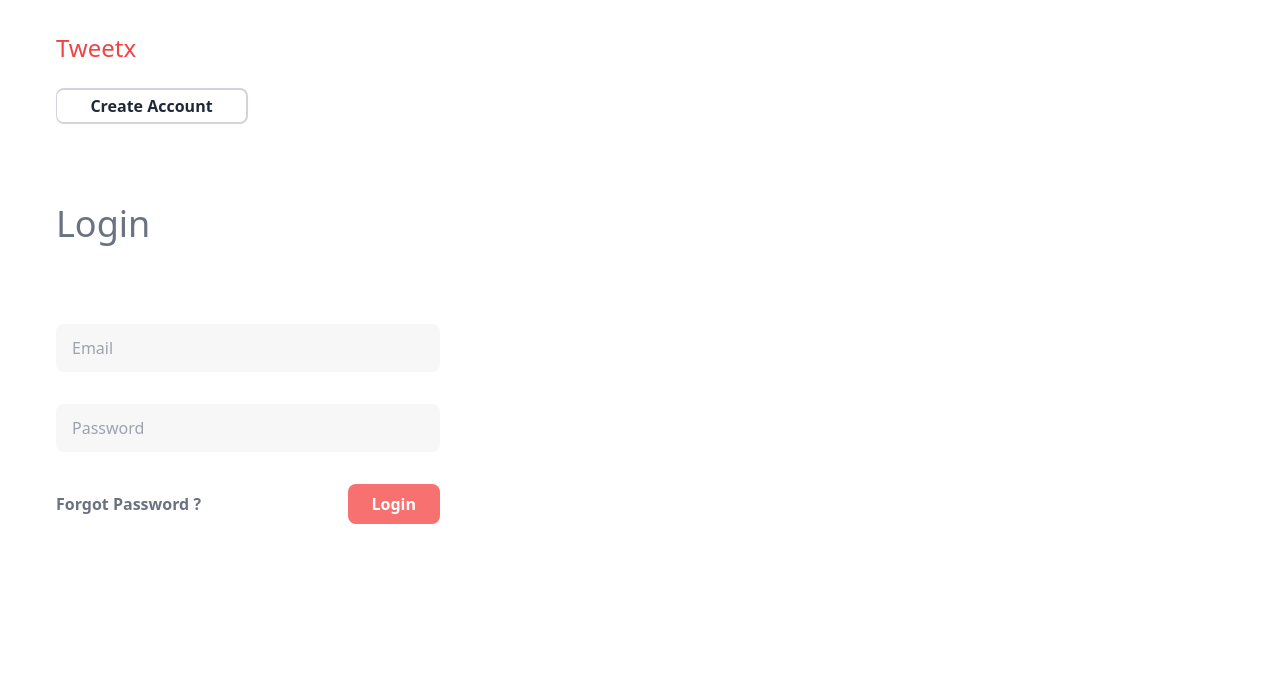
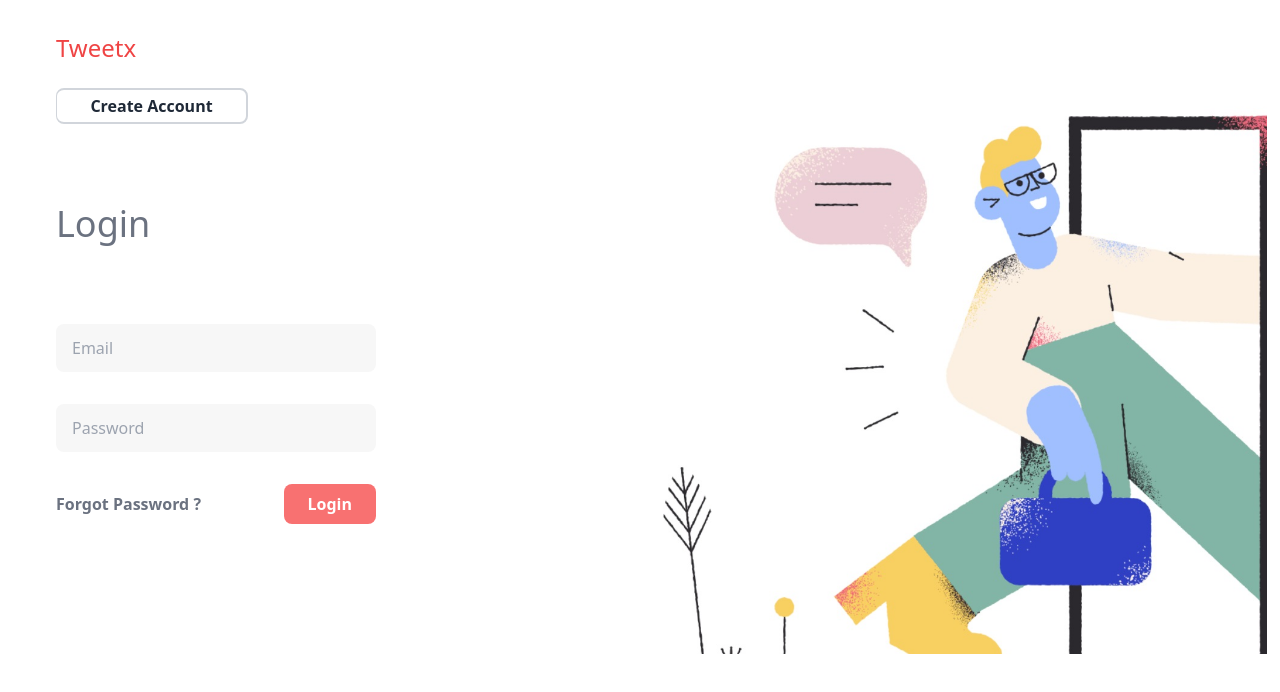
Before and after one commit to FaizanJatt/TweetX-Frontend, a React (Vite) app: page / in a window 1280 px wide. Shown: the top 692 px of the page. Built offline with nearby package versions, Linux system fonts and the light colour scheme.

Commit message:
requested features of the assignments completed

```diff
--- a/src/App.tsx
+++ b/src/App.tsx
@@ -2,9 +2,6 @@ import "./App.css";
 import Form from "./components/Form";
 import { useState } from "react";
 
-// interface Mode {
-
-// }
 type Mode = "Login" | "Register";
 function App() {
   const [mode, setMode] = useState<Mode>("Login");
@@ -17,7 +14,7 @@ function App() {
   };
   return (
     <>
-      <div className="w-screen h-screen ">
+      <div className=" h-screen flex justify-between w-[99%]">
         <div className="ml-14 mt-8">
           <div>
             <div className="  text-red-500 font-medium text-2xl">
@@ -25,7 +22,7 @@ function App() {
             </div>
             <button
               onClick={modeToggleHandler}
-              className="mt-6 px-6 py-1 w-48 border-gray-300 text-gray-800 font-semibold border-s border-2 rounded-lg"
+              className="mt-6 px-6 py-1 w-48  border-gray-300 text-gray-800 font-semibold border-s border-2 rounded-lg"
             >
               <p>{mode === "Login" ? "Create Account" : "Login"}</p>
             </button>
@@ -34,6 +31,9 @@ function App() {
             <Form setType={setMode} type={mode} />
           </div>
         </div>
+        <div className=" w-1/2 h-full justify-center items-center object-contain md:block hidden">
+          <img className="object-cover" src="/assets/Logo.jpg" alt="Logo" />
+        </div>
       </div>
     </>
   );
--- a/src/components/Form.tsx
+++ b/src/components/Form.tsx
@@ -96,7 +96,7 @@ function Form({ type, setType }: FormProps) {
             onChange={formChangeHandler}
             value={inputForm.name}
             name="name"
-            className="w-96 pl-4 text-gray-600 py-3 bg-[#f7f7f7] rounded-lg"
+            className="max-w-96 pl-4 text-gray-600 py-3 bg-[#f7f7f7] rounded-lg"
           ></input>
         )}
         <input
@@ -104,7 +104,7 @@ function Form({ type, setType }: FormProps) {
           name="email"
           onChange={formChangeHandler}
           value={inputForm.email}
-          className={`w-96 pl-4 text-gray-600 py-3 bg-[#f7f7f7] rounded-lg  ${
+          className={`max-w-96 min-w-80 pl-4 text-gray-600 py-3 bg-[#f7f7f7] rounded-lg  ${
             emailError ? " border-red-500 border" : "border-none"
           }`}
         ></input>
@@ -113,7 +113,7 @@ function Form({ type, setType }: FormProps) {
           name="password"
           value={inputForm.password}
           onChange={formChangeHandler}
-          className="w-96 pl-4 text-gray-600 py-3 bg-[#f7f7f7] rounded-lg"
+          className="max-w-96 pl-4 text-gray-600 py-3 bg-[#f7f7f7] rounded-lg"
         ></input>
         {type === "Register" && (
           <input
@@ -121,10 +121,10 @@ function Form({ type, setType }: FormProps) {
             name="confirmPassword"
             value={inputForm.confirmPassword}
             onChange={formChangeHandler}
-            className="w-96 pl-4 text-gray-600 py-3 bg-[#f7f7f7] rounded-lg"
+            className="max-w-96 pl-4 text-gray-600 py-3 bg-[#f7f7f7] rounded-lg"
           ></input>
         )}
-        <div className="flex gap-12 w-96 justify-between">
+        <div className="flex gap-12 max-w-96 justify-between">
           <button className="text-gray-500 font-semibold">
             {type === "Login" ? "Forgot Password ? " : ""}
           </button>
```
Also changed, not shown: public/assets/Logo.jpg (added).
